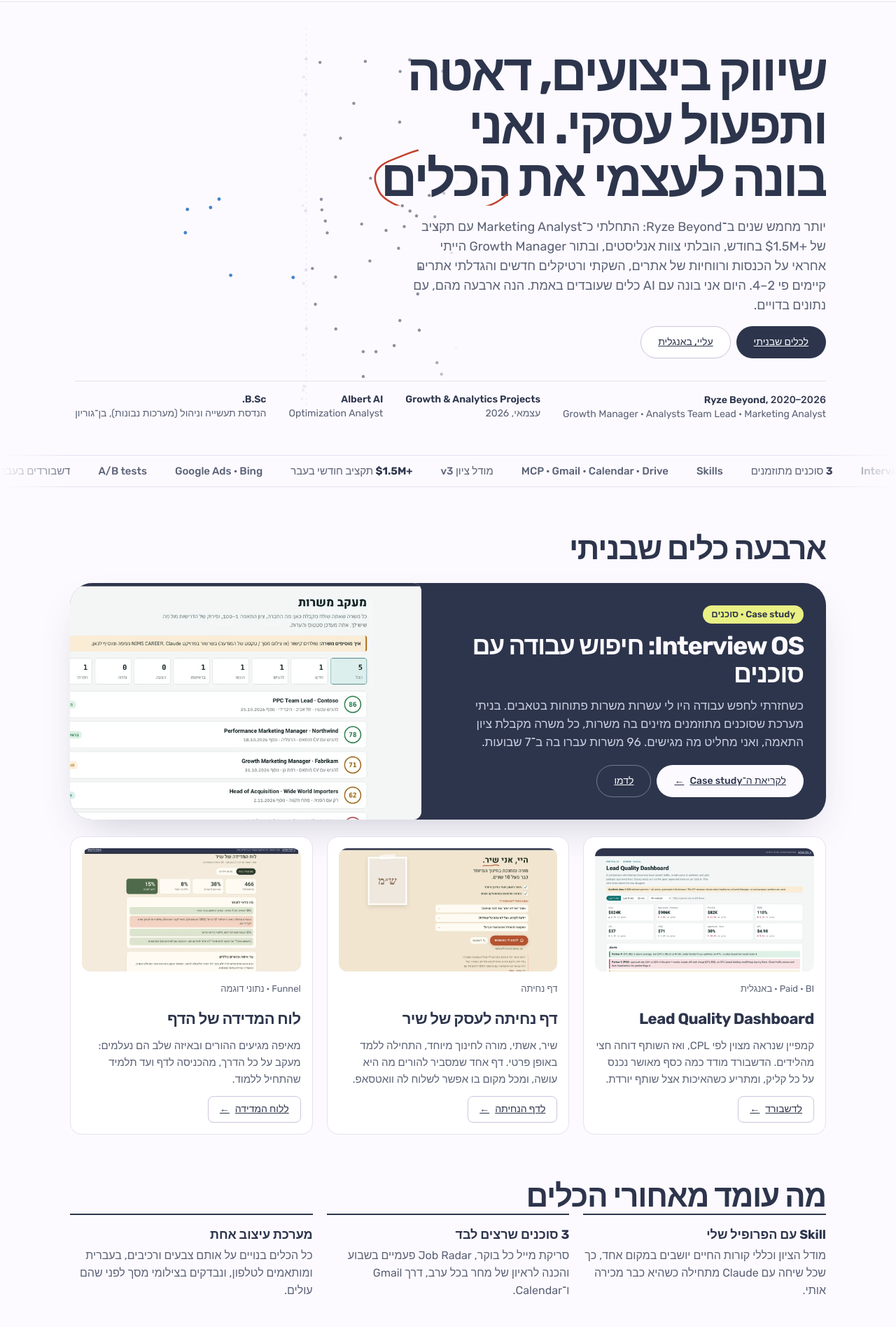
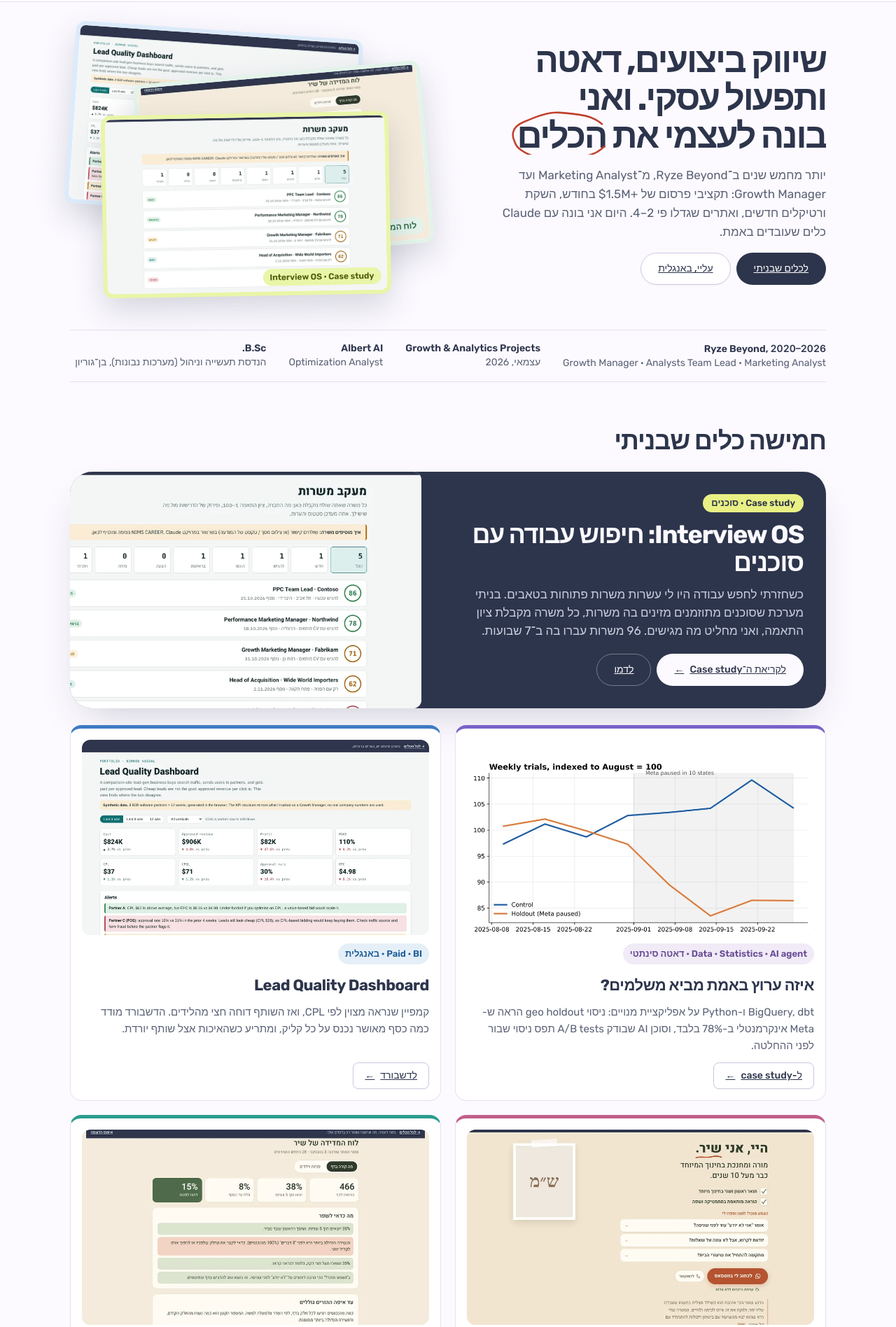
Before and after one commit to nimrodv10-arch/nimrod-showcase, a plain HTML site: page index.html in a window 1280 px wide. Shown: the part 58-1954 px from the top of the page at 70% size. Drawn offline with Linux system fonts and the light colour scheme; a web font is replaced by a local one.

Commit message:
Showcase סבב 2: כלים במסך הראשון וצבע (#4)
* Round 2: tools in the first view, smaller type, colour per tool, remove ticker

Co-Authored-By: Claude Opus 5.5 <noreply@anthropic.com>
Claude-Session: https://claude.ai/code/session_0111db7UG8ebnwzZUUMUR8SW

* Add Data Lab card to the home grid (2x2)

Co-Authored-By: Claude Opus 5.5 <noreply@anthropic.com>
Claude-Session: https://claude.ai/code/session_0111db7UG8ebnwzZUUMUR8SW

---------

Co-authored-by: Claude <noreply@anthropic.com>

```diff
--- a/index.html
+++ b/index.html
@@ -930,6 +930,43 @@ body { margin: 0; padding: var(--space-5); }
   @media (max-width: 899px) { .sc-grid { grid-template-columns: 1fr 1fr; } }
   @media (max-width: 767px) { .sc-grid, .sc-proof { grid-template-columns: 1fr; } .sc-top__name { font-size: 14px; } .sc-top .nd-btn { padding-inline: var(--space-3); } }
   @media (prefers-reduced-motion: reduce) { .nd-feature, .sc-card, .sc-shot img, .sc-arrow { transition: none; } }
+
+  /* round 2: hero with tools, smaller type, colour per tool */
+  .sc-hero { display: grid !important; grid-template-columns: minmax(0, 1.05fr) minmax(0, 1fr); align-items: center; gap: var(--space-8); padding-block: var(--space-10, 40px) var(--space-6) !important; }
+  .sc-hero__text { display: flex; flex-direction: column; align-items: flex-start; gap: var(--space-4); }
+  .sc-hero h1 { font-size: clamp(32px, 4.4vw, 50px) !important; line-height: 1.08 !important; max-inline-size: 16ch !important; }
+  .sc-hero p { font-size: 17px !important; line-height: 27px !important; max-inline-size: 46ch !important; }
+  .sc-section { font-size: clamp(26px, 3.4vw, 36px) !important; }
+  .sc-facts--row { margin: 0; padding-block: var(--space-4); border-block: 1px solid var(--border); }
+  .sc-stack { position: relative; block-size: 380px; }
+  .sc-stack__item { position: absolute; inline-size: 78%; border-radius: 14px; overflow: hidden; background: var(--surface); box-shadow: 0 18px 44px rgba(45,53,76,.18); border: 6px solid var(--sc-c); text-decoration: none; transition: transform 350ms cubic-bezier(.22,1,.36,1), box-shadow 350ms cubic-bezier(.22,1,.36,1); }
+  .sc-stack__item img { display: block; inline-size: 100%; block-size: auto; }
+  .sc-stack__item span { position: absolute; inset-block-end: 8px; inset-inline-start: 8px; padding: 3px 10px; border-radius: 999px; background: var(--sc-c); color: var(--sc-ct); font: 600 12px/18px var(--font-sans); }
+  .sc-stack__item--a { --sc-c: #DCEBFB; --sc-ct: #1F5E99; inset-block-start: 0; inset-inline-end: 0; transform: rotate(4deg); }
+  .sc-stack__item--b { --sc-c: #E3F3EA; --sc-ct: #2E6B4A; inset-block-start: 60px; inset-inline-start: 0; transform: rotate(-5deg); }
+  .sc-stack__item--c { --sc-c: #E9F5A8; --sc-ct: #4B5A06; inset-block-end: 0; inset-inline-end: 9%; transform: rotate(-1deg); z-index: 2; }
+  @media (hover: hover) {
+    .sc-stack:hover .sc-stack__item--a { transform: rotate(6deg) translate(-10px, -10px); }
+    .sc-stack:hover .sc-stack__item--b { transform: rotate(-8deg) translate(10px, -6px); }
+    .sc-stack__item:hover { z-index: 3; box-shadow: 0 26px 60px rgba(45,53,76,.28); }
+    .sc-stack .sc-stack__item:hover { transform: rotate(0deg) scale(1.04); }
+  }
+  .sc-card { border-block-start: 5px solid var(--sc-c, var(--border)); }
+  .sc-card .sc-shot { background: var(--sc-bg, var(--surface-sunken)); }
+  .sc-card .sc-meta { align-self: flex-start; padding: 2px 10px; border-radius: 999px; background: var(--sc-bg); color: var(--sc-ct); font-weight: 600; }
+  .sc-card--blue { --sc-c: #3E7BC4; --sc-bg: #E5EFF8; --sc-ct: #1F5E99; }
+  .sc-card--pink { --sc-c: #C25E8C; --sc-bg: #F8EBF1; --sc-ct: #933F6A; }
+  .sc-card--purple { --sc-c: #7A62C9; --sc-bg: #F0EBF7; --sc-ct: #674A93; }
+  .sc-grid { grid-template-columns: repeat(2, minmax(0, 1fr)) !important; }
+  .sc-card--green { --sc-c: #2A9D8F; --sc-bg: #E8F2EB; --sc-ct: #2E6B4A; }
+  .sc-proof li:nth-child(1) { border-color: #3E7BC4; } .sc-proof li:nth-child(2) { border-color: #7A62C9; } .sc-proof li:nth-child(3) { border-color: #D9732F; }
+  .sc-proof b { color: var(--ink); }
+  @media (max-width: 899px) {
+    .sc-hero { grid-template-columns: 1fr; gap: var(--space-6); padding-block-start: var(--space-6) !important; }
+    .sc-stack { block-size: 250px; }
+    .sc-stack__item { inline-size: 74%; border-width: 4px; }
+  }
+  @media (prefers-reduced-motion: reduce) { .sc-stack__item { transition: none; } }
 </style>
 <div class="nd-landing">
   <nav class="sc-top" aria-label="קישורים מהירים">
@@ -940,25 +977,29 @@ body { margin: 0; padding: var(--space-5); }
     </div>
   </nav>
   <main class="sc-wrap" id="top">
-    <header class="sc-hero" data-funnel-field>
+    <header class="sc-hero">
+      <div class="sc-hero__text">
         <h1 class="fx-pen">שיווק ביצועים, דאטה ותפעול עסקי. ואני בונה לעצמי את <span class="fx-mark">הכלים</span></h1>
-      <p>יותר מחמש שנים ב־Ryze Beyond: התחלתי כ־Marketing Analyst עם תקציב של <span dir="ltr">$1.5M+</span> בחודש, הובלתי צוות אנליסטים, ובתור Growth Manager הייתי אחראי על הכנסות ורווחיות של אתרים, השקתי ורטיקלים חדשים והגדלתי אתרים קיימים <span class="nowrap">פי 2–4</span>. היום אני בונה עם AI כלים שעובדים באמת. הנה ארבעה מהם, עם נתונים בדויים.</p>
+        <p>יותר מחמש שנים ב־Ryze Beyond, מ־<span class="nowrap">Marketing Analyst</span> ועד <span class="nowrap">Growth Manager</span>: תקציבי פרסום של <span dir="ltr">$1.5M+</span> בחודש, השקת ורטיקלים חדשים, ואתרים שגדלו <span class="nowrap">פי 2–4</span>. היום אני בונה עם Claude כלים שעובדים באמת.</p>
         <div class="sc-cta">
           <a class="nd-btn nd-btn--primary" href="#tools">לכלים שבניתי</a>
           <a class="nd-btn nd-btn--secondary" href="tools/nimrod-vassal/">עליי, באנגלית</a>
         </div>
-      <dl class="sc-facts">
+      </div>
+      <div class="sc-stack" aria-label="הכלים שבניתי">
+        <a class="sc-stack__item sc-stack__item--a" href="tools/lead-quality/"><img src="assets/lead-quality.webp" alt="" width="960" height="600"><span>Lead Quality Dashboard</span></a>
+        <a class="sc-stack__item sc-stack__item--b" href="tools/shir-board/"><img src="assets/shir-board.webp" alt="" width="960" height="600"><span>לוח המדידה</span></a>
+        <a class="sc-stack__item sc-stack__item--c" href="tools/interview-os/"><img src="assets/job-tracker.webp" alt="" width="960" height="600"><span>Interview OS · Case study</span></a>
+      </div>
+    </header>
+    <dl class="sc-facts sc-facts--row">
       <div><dt>Ryze Beyond, <span class="nd-num">2020–2026</span></dt><dd>Growth Manager · Analysts Team Lead · Marketing Analyst</dd></div>
       <div><dt>Growth &amp; Analytics Projects</dt><dd>עצמאי, 2026</dd></div>
       <div><dt>Albert AI</dt><dd>Optimization Analyst</dd></div>
       <div><dt>B.Sc.</dt><dd>הנדסת תעשייה וניהול (מערכות נבונות), בן־גוריון</dd></div>
     </dl>
-    </header>
 
-
-    <div class="fx-ticker" aria-label="מה יש באתר"><div class="fx-ticker__track"><span><b>96</b> משרות עברו ב־Interview OS</span><span><b>3</b> סוכנים מתוזמנים</span><span>Skills</span><span>MCP · Gmail · Calendar · Drive</span><span>מודל ציון v3</span><span><b dir="ltr">$1.5M+</b> תקציב חודשי בעבר</span><span>Google Ads · Bing</span><span>A/B tests</span><span>דשבורדים בעברית ובטלפון</span></div></div>
-
-    <h2 class="sc-section" id="tools">ארבעה כלים שבניתי</h2>
+    <h2 class="sc-section" id="tools">חמישה כלים שבניתי</h2>
 
     <article class="nd-feature nd-feature--navy">
       <div class="nd-feature__body">
@@ -971,21 +1012,28 @@ body { margin: 0; padding: var(--space-5); }
     </article>
 
     <div class="sc-grid">
-      <article class="sc-card">
+      <article class="sc-card sc-card--purple">
+        <a class="sc-shot fx-pan" data-peek="Growth Analytics + AI Agent" href="tools/data-lab/" aria-label="ל-case study של Growth Analytics"><img src="tools/data-lab/thumb.webp" alt="גרף ניסוי geo holdout: ההרשמות יורדות במדינות שבהן Meta כובה" width="960" height="600" loading="lazy"></a>
+        <span class="sc-meta">Data · Statistics · AI agent · דאטה סינתטי</span>
+        <h3>איזה ערוץ באמת מביא משלמים?</h3>
+        <p>BigQuery, dbt ו-Python על אפליקציית מנויים: ניסוי geo holdout הראה ש-Meta אינקרמנטלי ב-78% בלבד, וסוכן AI שבודק A/B tests תפס ניסוי שבור לפני ההחלטה.</p>
+        <a class="nd-btn nd-btn--secondary sc-go" href="tools/data-lab/">ל-case study <span class="sc-arrow" aria-hidden="true">←</span></a>
+      </article>
+      <article class="sc-card sc-card--blue">
         <a class="sc-shot fx-pan" data-peek="Lead Quality Dashboard" href="tools/lead-quality/" aria-label="לדשבורד איכות הלידים"><img src="assets/lead-quality.webp" alt="צילום מסך של דשבורד איכות הלידים" width="960" height="600" loading="lazy"></a>
         <span class="sc-meta">Paid · BI · באנגלית</span>
         <h3>Lead Quality Dashboard</h3>
         <p>קמפיין שנראה מצוין לפי CPL, ואז השותף דוחה חצי מהלידים. הדשבורד מודד כמה כסף מאושר נכנס על כל קליק, ומתריע כשהאיכות אצל שותף יורדת.</p>
         <a class="nd-btn nd-btn--secondary sc-go" href="tools/lead-quality/">לדשבורד <span class="sc-arrow" aria-hidden="true">←</span></a>
       </article>
-      <article class="sc-card">
+      <article class="sc-card sc-card--pink">
         <a class="sc-shot fx-pan" data-peek="דף נחיתה לעסק של שיר" href="tools/shir-landing/" aria-label="לדף הנחיתה"><img src="assets/shir-landing.webp" alt="צילום מסך של דף הנחיתה" width="960" height="600" loading="lazy"></a>
         <span class="sc-meta">דף נחיתה</span>
         <h3>דף נחיתה לעסק של שיר</h3>
         <p>שיר, אשתי, מורה לחינוך מיוחד, התחילה ללמד באופן פרטי. דף אחד שמסביר להורים מה היא עושה, ומכל מקום בו אפשר לשלוח לה וואטסאפ.</p>
         <a class="nd-btn nd-btn--secondary sc-go" href="tools/shir-landing/">לדף הנחיתה <span class="sc-arrow" aria-hidden="true">←</span></a>
       </article>
-      <article class="sc-card">
+      <article class="sc-card sc-card--green">
         <a class="sc-shot fx-pan" data-peek="לוח המדידה של הדף" href="tools/shir-board/" aria-label="ללוח המדידה"><img src="assets/shir-board.webp" alt="צילום מסך של לוח המדידה" width="960" height="600" loading="lazy"></a>
         <span class="sc-meta">Funnel · נתוני דוגמה</span>
         <h3>לוח המדידה של הדף</h3>
@@ -1018,7 +1066,6 @@ body { margin: 0; padding: var(--space-5); }
   </main>
 </div>
 <link rel="stylesheet" href="assets/sc-fx.css">
-<script src="assets/funnel-field.js" defer></script>
 <script src="assets/sc-fx.js" defer></script>
 
 
```
Also changed, not shown: tools/data-lab/home-card.html (deleted, +0 -7 lines). Lines whose indentation alone changed are shown as unchanged.
